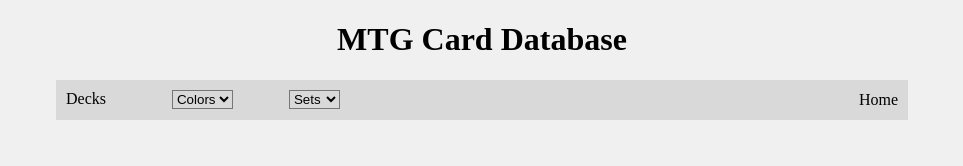
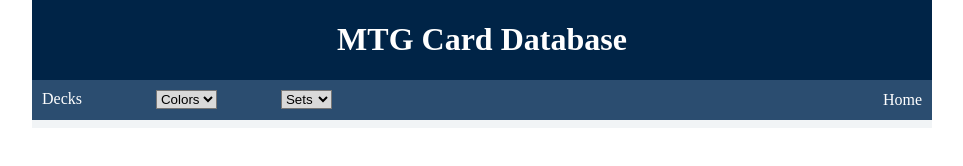
Before and after one commit to Eric-Fried/MTG-DeckBuilder, a plain HTML site: page index.html in a window 1280 px wide. Both pictures are taken after a click on the element "Card Search". Shown: the whole page, without its empty margins (158-1121 px from the left). Drawn offline with Linux system fonts and the light colour scheme; no server answers.

Commit message:
updated styling to add colors and spacing between cards

```diff
--- a/css/layout.css
+++ b/css/layout.css
@@ -5,7 +5,6 @@
 .container {
   max-width: 575px;
   margin: 0 auto;
-  padding: 0 1.5rem;
 }
 
 .row {
--- a/css/styles.css
+++ b/css/styles.css
@@ -1,10 +1,12 @@
-body {
-  background-color: #f0f0f0;
-}
-
 .title-banner {
   display: flex;
   justify-content: center;
+  background-color: #002447;
+  color: white;
+}
+
+.nav-bar {
+  background-color: #2b4d70;
 }
 
 .button-container {
@@ -27,7 +29,7 @@
 }
 
 a {
-  color: black;
+  color: white;
   text-decoration: none;
   margin-left: 10px;
   margin-right: 10px;
@@ -42,3 +44,18 @@
 select {
   background-color: #d9d9d9;
 }
+
+.column-one-fifth {
+  margin-right: 5px;
+  margin-left: 5px;
+  margin-bottom: 5px;
+  margin-top: 5px;
+}
+
+.card-search-row {
+  display: flex;
+  align-items: center;
+  justify-content: center;
+  background-color: #f1f4f6;
+  padding-top: 8px;
+}
--- a/js/main.js
+++ b/js/main.js
@@ -38,9 +38,10 @@
 
 function getCardData() {
   const xhr = new XMLHttpRequest();
-  xhr.open('GET', 'https://api.magicthegathering.io/v1/cards');
+  xhr.open('GET', 'https://api.magicthegathering.io/v1/cards?');
   xhr.responseType = 'json';
   xhr.addEventListener('load', function () {
+    console.log(xhr.response);
     for (let i = 0; i < xhr.response.cards.length; i++) {
       if (xhr.response.cards[i].imageUrl) {
         const currentRender = renderEntry(xhr.response.cards[i]);
```
